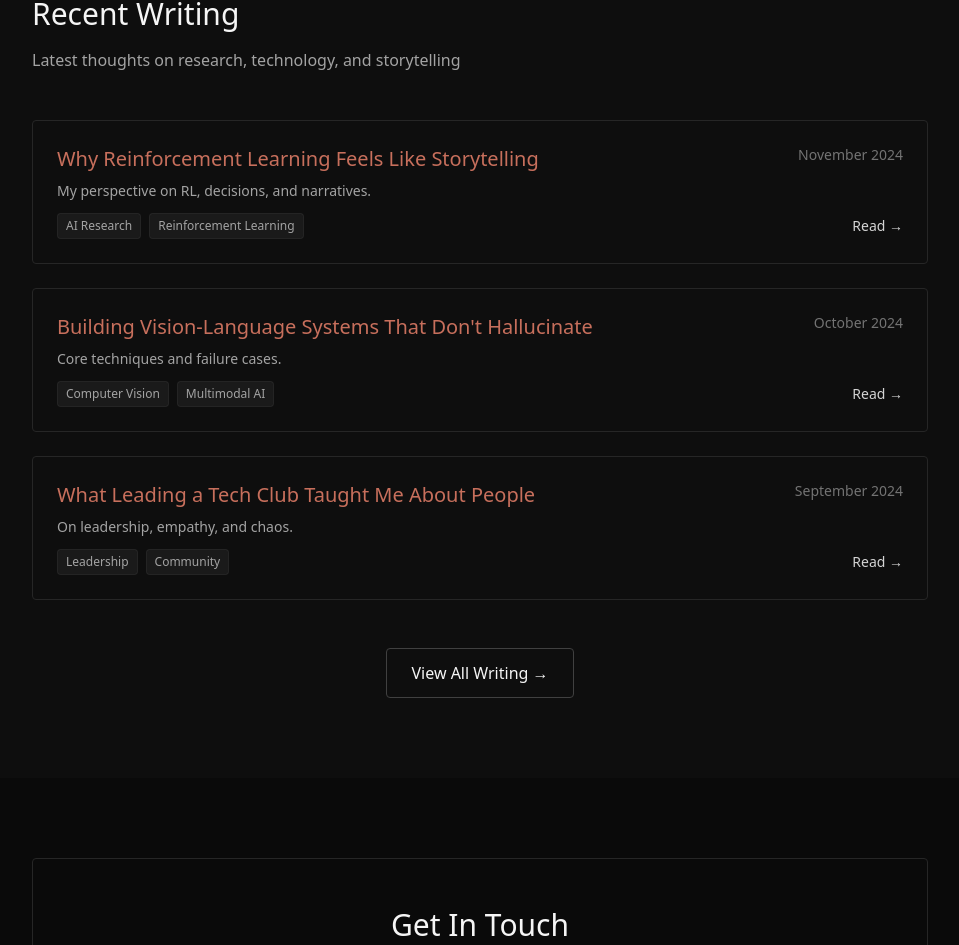
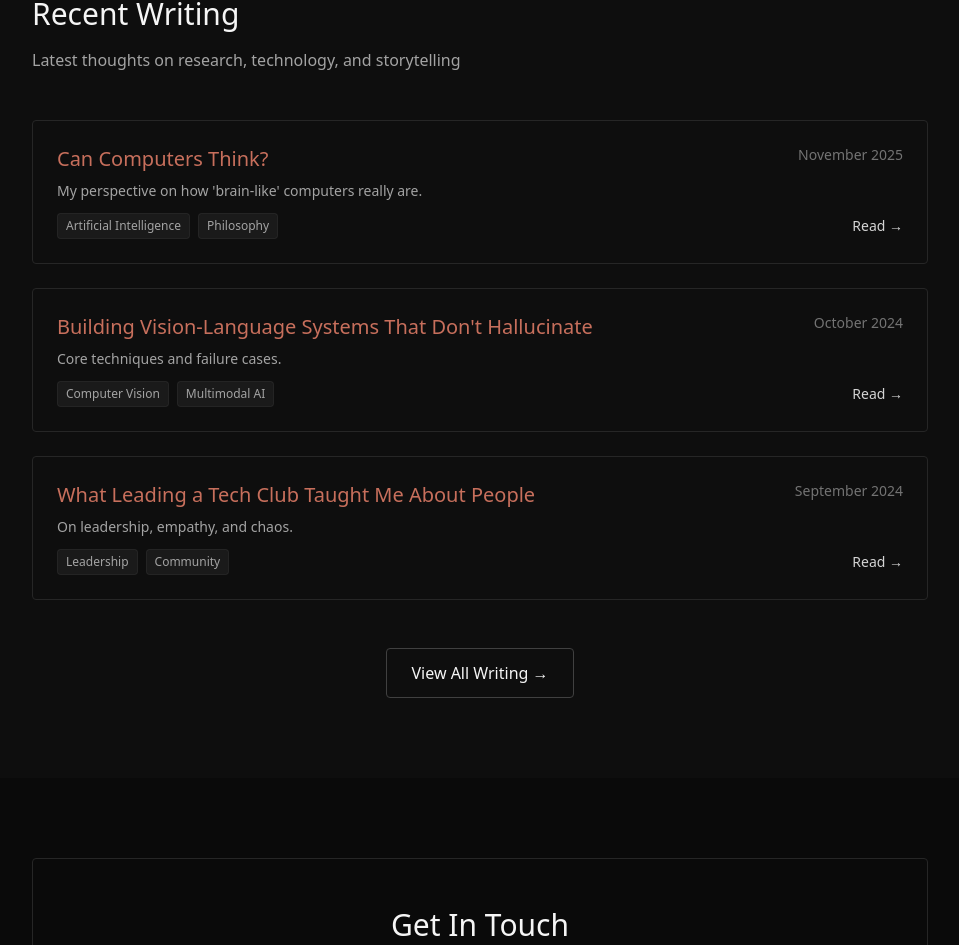
Before and after one commit to paakhim10/paakhi-portfolio, a React (Create React App) app: page / in a window 1280 px wide. Shown: the part 1605-2550 px from the top of the page, without its empty margins (160-1119 px from the left). Built offline with nearby package versions, Linux system fonts and the light colour scheme.

Commit message:
adds Can Computers Think? article

```diff
--- a/src/App.js
+++ b/src/App.js
@@ -13,11 +13,11 @@ export default function Portfolio() {
   const blogs = [
     {
       id: 1,
-      title: "Why Reinforcement Learning Feels Like Storytelling",
-      excerpt: "My perspective on RL, decisions, and narratives.",
-      content: articles.rlStory,
-      date: "November 2024",
-      tags: ["AI Research", "Reinforcement Learning"],
+      title: "Can Computers Think?",
+      excerpt: "My perspective on how 'brain-like' computers really are.",
+      content: articles.canCT,
+      date: "November 2025",
+      tags: ["Artificial Intelligence", "Philosophy"],
     },
     {
       id: 2,
--- /dev/null
+++ b/src/articles/canCT.js
@@ -0,0 +1,28 @@
+const canCT = `
+The question "can computers think?" has lingered in my mind since the earliest days of my exploration of artificial intelligence. At first, it felt like a neat scientific riddle, something you could solve with enough logic and code. But the more time I spent building and debugging models, watching them stumble in ways that felt oddly human, I realised this question is deeply personal. It makes me wonder what actually gives thought its weight, and whether intelligence without any lived experience can ever be called thinking at all.
+
+I may not have spent years in research labs, but I've spent enough time building systems to see both their flashes of brilliance and their ineptitude. I've watched models make decisions, generate answers, and spot patterns I never explicitly programmed. But I've also seen them hallucinate with unwavering confidence, overlook the obvious, and piece together responses that sound clever but are hollow inside.
+
+The uncertainty begins with the word think. Human thinking is never just about finding the right answer. It's woven together with intention, emotion, memory, and all the messy experiences that shape us. When I try to solve a problem, I am influenced by the stories I’ve written, my fears, aspirations, the books I've read, and even the people I love. When I set this against a neural network quietly adjusting its weights in response to data, it becomes difficult (and a mundane oversimplification) to say that both processes belong to the same category.
+
+Yet I can't ignore when computers do something uncanny — something that really does look like thinking. I remember working on a computer vision project where my YOLOX model confidently labeled a scooter as a dog. The mistake was almost hilarious, but what caught my attention was the certainty. The model didn't pause; it just went for it. In another project, I watched a vision-language model do the opposite: it stalled endlessly, giving vague answers even when the object was right there. These moments reminded me of people — sometimes wrong, sometimes unsure, sometimes too sure of themselves. Not because the model had any awareness, but because its behavior accidentally mirrored patterns we see in human thinking.
+
+That surface-level resemblance is powerful. It can almost trick us into believing a system is intelligent in the way we are. But when I look closer, the illusion falls apart. What looks like confidence is just probability. What seems like hesitation is just uncertainty in learned patterns. It doesn't know it's wrong. In fact, it knows nothing at all.
+
+This became clearer when I started working with large language models. Sometimes, a model will write something that sounds almost empathetic, and for a split second, it feels like there's a mind behind the words. But then the hallucinations pull us back into reality. The model can invent facts with total confidence, never realizing it's making things up. Its fluency is just a mask; it looks like reasoning, but underneath, it's just statistics. John Searle's Chinese Room Argument feels uncomfortably spot-on here: a system can manipulate symbols and produce flawless answers, but still have no idea what any of it means. Critics argue that understanding may occur at the system level—after all, no single neuron "understands" language either. But there's a difference: our neurons are embedded in a body that feels pain, forms memories, and exists in the world. The Chinese Room, like current AI, manipulates symbols in isolation, disconnected from any lived reality.
+
+So does that count as thinking? If thinking needs intention, meaning, or consciousness, then computers do not think. But if it's just about doing the tasks we call intelligent — translation, planning, reasoning — then computers definitely do.
+
+Still, I don't want to downplay what modern AI can do. I've seen models produce results that genuinely surprise me. They discover strategies in reinforcement learning or come up with ideas that feel new. I know people say this is just statistical generalization, but I'm not entirely convinced that plain dismissal captures what's happening. When a model produces something I didn't program, something that solves a problem in an unexpected way, the line between "following learned patterns" and "doing something new" starts to blur. Maybe it's all pattern matching at scale. Or maybe emergence is real, and we're watching something we don't yet fully understand. I don't have an answer, but the fact that I can't easily dismiss these moments tells me the question is harder than it looks.
+
+The deeper question — whether computers could ever be conscious — is one I tread around carefully. So far, nothing I've seen suggests machines have even a flicker of subjective experience. To explain just how much they lack, recall a formative memory. Picture the room where it happened, the emotions you felt, the scents, the sounds. These vivid details are absent in machines. They can copy the products of human thought, but never the feeling behind it. They don't have memories; they just store parameters. They don't have emotions; they only have loss functions. Real thought, in the human sense, comes from living. It comes from stories, losses, childhood rooms, relationships, regrets — all the things that slowly build a mind.
+
+So, can computers think? My honest answer is that they only think in the way they're built to: mechanically, statistically, and without any introspection. Their "thinking" is powerful enough to solve problems that stump us, but empty enough that it never feels like real thought from the inside.
+
+What my work in AI has really taught me is that the value of this question isn't in finding a final answer, but in how it makes us look at ourselves. When we compare human and machine thinking, we start to see what actually matters in our own minds: why understanding is different from output, why our mistakes matter, why memory shapes intelligence, and why intention gives thought its weight. And this matters more than ever, because as AI systems become more capable, we risk forgetting that difference. If we treat machine outputs as equivalent to human understanding, we might stop valuing the things that make our thinking meaningful — the struggle, the doubt, the lived context behind every idea. The danger isn't that machines will become too human, but that we'll become too willing to see them as human, and in doing so, diminish what our own minds actually are.
+
+For now, computers just don't think the way we do. That difference isn't a flaw in machines; it's a reminder of what makes human thought meaningful. Maybe the future will blur this line even more, but right now, the space between computation and consciousness is still ours alone.
+
+
+`;
+export default canCT;
--- a/src/articles/rlStory.js
+++ /dev/null
@@ -1,16 +0,0 @@
-const rlStory = `
-Most people meet RL through a wall of mathematics: Markov Decision Processes, transition dynamics, value functions, policy gradients. These are the bones, the scaffolding. But as I spend more time with them, I find myself drifting away from equations and toward something softer—storytelling.
-
-Each RL agent feels like a protagonist, stumbling through its own unfinished story. Its path is a string of moments—scenes stitched together by choices, some hesitant, some bold. Rewards become the pulse of the narrative: when they come often, the story rushes forward, almost impatient; when they are rare, the world stretches out, and the agent must wander through long corridors of uncertainty, searching for meaning that might never arrive. Sparse rewards remind me of writing a novel where the ending is hidden, and you have to trust your own hands to keep moving, even when the pages are blank.
-
-The agent’s struggle between exploration and exploitation feels like a character’s quiet dilemma: do you stay with what you know, or do you step into the dark, hoping for something more? When we shape reward functions, it’s as if we are drawing the boundaries of a world, deciding what matters and what is left in shadow. We become the silent authors, setting the rules for what stories can be told.
-
-This way of seeing has started to seep into how I think about RL. I find myself wondering: what story is the agent trying to write with its actions? What invisible walls shape its world? How can I help it find a narrative that feels whole, not just a string of disconnected choices?
-
-Lately, I’ve been watching these ideas unfold in robotics, where RL is no longer just a dance of numbers but something that breathes and moves in the world. Robots are not just lines of code—they are bodies, bound by gravity and friction, forced to learn through every stumble and collision. It feels like moving from scribbling stories in a notebook to building a universe where the characters must live with the weight of every choice.
-
-For now, I am still learning the foundations—wrestling with the basics, letting them settle into something like intuition. But I keep looking toward generative RL, where agents are not just following a script but inventing their own ways of being. I want to see what happens when a robot learns to surprise itself, to reach for tools it was never taught to use, to become something more than the sum of its code.
-
-That edge—the place where RL becomes generative—draws me in. If RL is a kind of storytelling, then this is where the story is written together. The agent is no longer just a character moving through someone else’s plot. It becomes a co-author, shaping its own journey, learning to be curious, to grow, to find meaning in the world it inhabits.
-`;
-export default rlStory;
```
